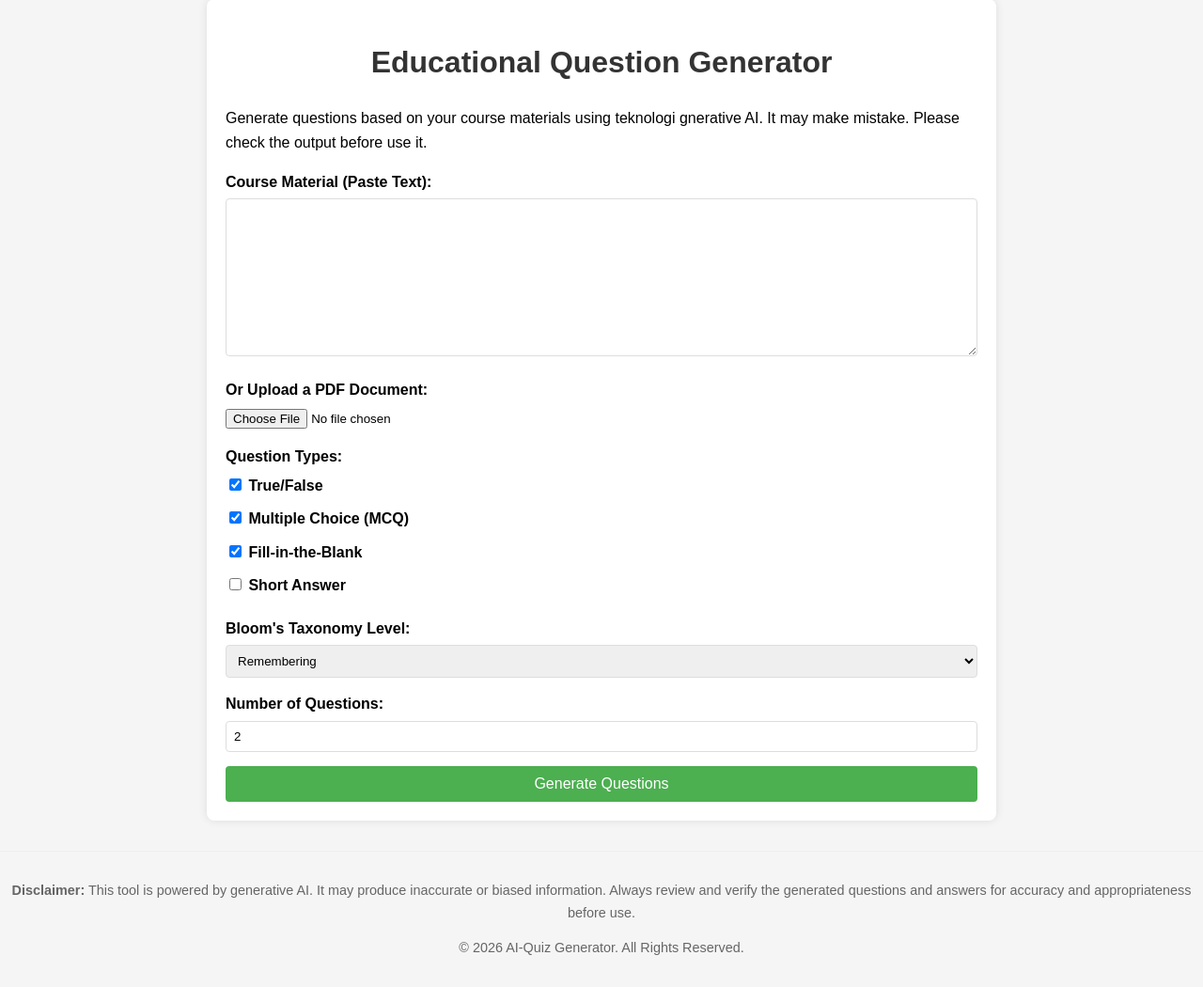
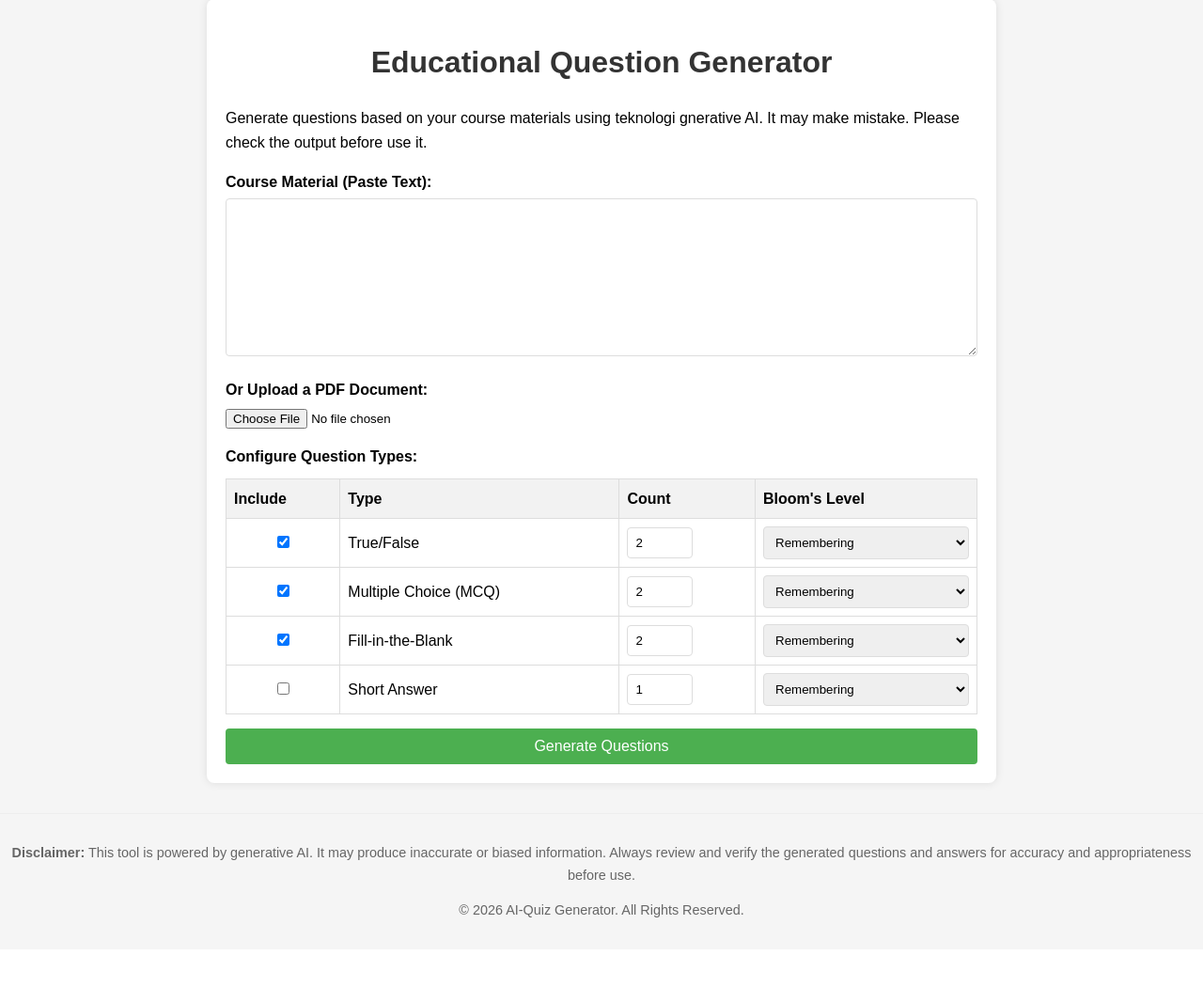
Before and after one commit to khairulas/aiquiz, a Flask app: page /create-quiz in a window 1280 px wide. Shown: the part 118-1168 px from the top of the page at 94% size. After the commit the page ends 1094 px from the top, so only its background shows below. Run offline with Flask 3, Linux system fonts and the light colour scheme; the visitor is signed in with stand-in values (Sample User, id 1); parts of the project's set-up code (start-up, migrations or seed data) failed here and were passed over; some libraries are stand-ins or nearby versions.

Commit message:
Enhanced to provide question number and taxonomy level of each question to be generated and show question marks on take and view quiz pages

````diff
--- a/app.py
+++ b/app.py
@@ -39,6 +39,25 @@ import markdown
 import pdfplumber
 import qrcode
 from bleach import clean
+from thefuzz import fuzz
+import string
+
+def normalize_answer(ans):
+    if not ans:
+        return ""
+    # Lowercase and strip surrounding whitespace
+    ans = str(ans).lower().strip()
+    # Remove any stray punctuation (like periods at the end)
+    ans = ans.translate(str.maketrans('', '', string.punctuation))
+
+    # Map common number words to digits
+    number_map = {
+        'zero': '0', 'one': '1', 'two': '2', 'three': '3', 'four': '4',
+        'five': '5', 'six': '6', 'seven': '7', 'eight': '8', 'nine': '9', 'ten': '10'
+    }
+
+    # Return the mapped digit, or the original word if it's not in the map
+    return number_map.get(ans, ans)
 
 # ==============================================================================
 # 1. APPLICATION SETUP AND CONFIGURATION
@@ -218,53 +237,29 @@ def extract_text_from_pdf(pdf_stream):
         app.logger.error(f"Error extracting text from PDF: {e}")
         return None
 
-def generate_questions(material, types, count, bloom_level):
+def generate_questions(material, configs, total_questions):
     start_time = time.time()
+
+    # REMOVED the generation_config that was causing the 400 Error
     model = genai.GenerativeModel('gemini-2.5-flash')
-    type_string = ", ".join(types)
+
+    breakdown_str = "\n".join([f"- {c['count']} {c['type']} question(s) targeting the Bloom's level: {c['bloom']}." for c in configs])
 
     prompt = f"""
-    Generate exactly {count} quiz questions based on the provided course material.
-    The questions should be of the following types: {type_string}.
-    Adhere to the Bloom's Taxonomy level of '{bloom_level}'.
+    Generate exactly {total_questions} quiz questions based on the provided course material.
+    You MUST adhere strictly to the following breakdown of question types and complexities:
 
-    CRITICAL: You MUST respond with only a valid JSON array of objects. Do not include any introductory text, explanations, or markdown formatting outside of the JSON block.
+    {breakdown_str}
+
+    CRITICAL: You MUST respond with only a valid JSON array of objects. Do not include any introductory text, explanations, or markdown formatting (like ```json) outside of the JSON block.
 
     The JSON array should contain one object for each question. Each object must have the following keys:
-    - "type": (String) The type of question ("True/False", "MCQ", "Fill-in-the-Blank", or "Short Answer").
+    - "type": (String) The exact type of question ("True/False", "MCQ", "Fill-in-the-Blank", or "Short Answer").
     - "marks": (Integer) A suggested mark, from 1 to 5, based on complexity.
-    - "bloom_level": (String) The Bloom's level you targeted.
+    - "bloom_level": (String) The specific Bloom's level you targeted based on the requested breakdown.
     - "text": (String) The content of the question itself.
-    - "options": (Array of Strings) For "MCQ" questions, an array of four option strings. For other types, this should be an empty array [].
+    - "options": (Array of Strings) For "MCQ" questions, an array of four option strings. DO NOT include letter labels or prefixes (like A., B., a), b)) inside the option strings. Provide ONLY the answer text. For other types, this should be an empty array [].
     - "answer": (String) The correct answer. For MCQs, this should be the full text of the correct option.
-
-    JSON Structure Example:
-    [
-      {{
-        "type": "True/False",
-        "marks": 1,
-        "bloom_level": "Understanding",
-        "text": "Structured data is the most common type of data generated today.",
-        "options": [],
-        "answer": "False"
-      }},
-      {{
-        "type": "MCQ",
-        "marks": 3,
-        "bloom_level": "Remembering",
-        "text": "What is the primary characteristic of big data?",
-        "options": ["Small volume", "High velocity", "Simple structure", "Limited sources"],
-        "answer": "High velocity"
-      }},
-      {{
-        "type": "Fill-in-the-Blank",
-        "marks": 2,
-        "bloom_level": "Remembering",
-        "text": "The command to initialize a new Git repository is 'git ____'.",
-        "options": [],
-        "answer": "init"
-      }}
-    ]
 
     COURSE MATERIAL:
     "{material}"
@@ -276,40 +271,63 @@ def generate_questions(material, types, count, bloom_level):
         return response.text
     except Exception as e:
         app.logger.error(f"Gemini API Error: {str(e)}")
-        raise Exception("An error occurred while generating questions.")
+        raise Exception(f"An error occurred while generating questions. Error: {str(e)}")
 
 def parse_questions(questions_text):
-    """
-    Parses a JSON string from Gemini into a list of question dictionaries.
-    """
+    """Parses a JSON string from Gemini into a list of question dictionaries."""
     try:
+        # 1. Search for EITHER an array [...] OR an object {...}
         json_match = re.search(r'\[.*\]|\{.*\}', questions_text, re.DOTALL)
         if not json_match:
-            app.logger.error(f"Could not find valid JSON in AI response: {questions_text}")
+            app.logger.error("Could not find valid JSON in the AI response.")
             return []
 
         clean_json_str = json_match.group(0)
-        parsed_data = json.loads(clean_json_str)
 
+        # 2. CLEANUP: Strip out trailing commas before closing brackets to prevent "Expecting property name" errors
+        clean_json_str = re.sub(r',\s*([\]}])', r'\1', clean_json_str)
+
+        # 3. Parse the JSON (strict=False ignores bad hidden characters)
+        parsed_data = json.loads(clean_json_str, strict=False)
+
+        # 4. Handle the case where Gemini wraps the array in a dictionary (e.g. {"questions": [...]})
+        if isinstance(parsed_data, dict):
+            # Hunt for the list inside the dictionary
+            found_list = False
+            for key, value in parsed_data.items():
+                if isinstance(value, list):
+                    parsed_data = value
+                    found_list = True
+                    break
+            # If it's just a single question object, wrap it in a list
+            if not found_list:
+                parsed_data = [parsed_data]
+
+        # 5. Safely extract the questions
         questions_for_app = []
         for q in parsed_data:
+            # Skip invalid entries if Gemini hallucinated strings instead of objects
+            if not isinstance(q, dict):
+                continue
+
+            options_data = q.get('options', [])
+            if not isinstance(options_data, list):
+                options_data = []
+
             new_q = {
-                'type': q.get('type'),
-                'marks': q.get('marks'),
-                'bloom_level': q.get('bloom_level'),
-                'text': q.get('text'),
-                'answer': q.get('answer'),
-                'options': '\n'.join(q.get('options', []))
+                'type': q.get('type', 'Unknown'),
+                'marks': q.get('marks', 1),
+                'bloom_level': q.get('bloom_level', 'Understanding'),
+                'text': q.get('text', 'Error: AI generated blank question.'),
+                'answer': q.get('answer', ''),
+                'options': '\n'.join([str(opt) for opt in options_data])
             }
             questions_for_app.append(new_q)
 
         return questions_for_app
 
-    except json.JSONDecodeError as e:
-        app.logger.error(f"JSON Parsing Error: {e}\nRaw Response was:\n{questions_text}")
-        return []
     except Exception as e:
-        app.logger.error(f"An unexpected error occurred in parse_questions: {e}")
+        app.logger.error(f"An error occurred in parse_questions: {e}\nRaw Response:\n{questions_text}")
         return []
 
 def send_reset_email(user):
@@ -476,34 +494,48 @@ def create_quiz():
             flash("No course material provided. Please paste text or upload a PDF.", 'danger')
             return redirect(url_for('index'))
 
-        if not form_data.getlist('question_types'):
-            flash("Please select at least one question type.", 'danger')
+        # --- NEW LOGIC: Parse the configuration table ---
+        configs = []
+        total_questions = 0
+
+        # Map checkbox names to their specific input field names
+        types_map = {
+            'qtype_tf': ('True/False', 'count_tf', 'bloom_tf'),
+            'qtype_mcq': ('MCQ', 'count_mcq', 'bloom_mcq'),
+            'qtype_fib': ('Fill-in-the-Blank', 'count_fib', 'bloom_fib'),
+            'qtype_sa': ('Short Answer', 'count_sa', 'bloom_sa')
+        }
+
+        for cb_name, (display_name, count_name, bloom_name) in types_map.items():
+            if form_data.get(cb_name):
+                try:
+                    count = int(form_data.get(count_name, 0))
+                except ValueError:
+                    count = 0
+
+                if count > 0:
+                    bloom = form_data.get(bloom_name)
+                    configs.append({'type': display_name, 'count': count, 'bloom': bloom})
+                    total_questions += count
+
+        # This is the NEW validation that replaces the old one!
+        if total_questions == 0:
+            flash("Please select at least one question type and ensure its count is greater than 0.", 'danger')
             return redirect(url_for('index'))
 
         sanitized_course_material = clean(course_material)
-        question_types = form_data.getlist('question_types')
-        num_questions = int(form_data.get('num_questions', 2))
-        bloom_level = form_data.get('bloom_level')
-
-        app.logger.info(f"User '{current_user.username}' is generating {num_questions} questions.")
-
         try:
-            questions_text = generate_questions(sanitized_course_material, question_types, num_questions, bloom_level)
+            # Pass the structured configs and total sum to the new function
+            questions_text = generate_questions(sanitized_course_material, configs, total_questions)
         except Exception as e:
             flash(str(e), 'danger')
             return redirect(url_for('index'))
 
-        json_match = re.search(r'\[.*\]|\{.*\}', questions_text, re.DOTALL)
-        if json_match:
-            clean_json_str = json_match.group(0)
-            questions_list_for_display = parse_questions(clean_json_str)
-        else:
-            questions_list_for_display = []
-            app.logger.error(f"Could not find JSON in Gemini response for user '{current_user.username}'.")
+        # --- NEW: Cleaner parsing block ---
+        questions_list_for_display = parse_questions(questions_text)
 
-        # Handle cases where parsing fails or returns nothing
         if not questions_list_for_display:
-            flash('The AI was unable to generate questions from the provided material. Please try again or rephrase your input.', 'danger')
+            flash('The AI was unable to generate valid questions. Please try again or simplify your request.', 'danger')
             return redirect(url_for('index'))
 
         question_type_order = ["True/False", "MCQ", "Fill-in-the-Blank", "Short Answer"]
@@ -1034,7 +1066,12 @@ def submit_quiz(public_id):
             questions_list.append(q_data)
 
         # Create a quick-lookup dict by question ID
-        questions_dict = {q['id']: q for q in questions_list}
+        # --- NEW: Sort the questions exactly how they appear on the quiz page ---
+        question_type_order = ["True/False", "MCQ", "Fill-in-the-Blank", "Short Answer"]
+        sorted_questions = sorted(
+            questions_list,
+            key=lambda q: question_type_order.index(q.get('question_type', '').strip()) if q.get('question_type', '').strip() in question_type_order else len(question_type_order)
+        )
 
         score = 0
         total_score = 0
@@ -1044,7 +1081,10 @@ def submit_quiz(public_id):
         student_name = request.form.get('student_name', 'Anonymous')
 
         # --- Grade the submission ---
-        for q_id, q_data in questions_dict.items():
+        # Loop through the sorted list instead of the scrambled dictionary
+        for q_data in sorted_questions:
+            q_id = q_data['id']  # Extract the ID from the sorted data
+
             question_marks = q_data.get('marks', 0)
             total_score += question_marks
 
@@ -1053,20 +1093,41 @@ def submit_quiz(public_id):
 
             is_correct = False
             if q_data['question_type'] in ['MCQ', 'True/False', 'Fill-in-the-Blank']:
-                is_correct = student_answer_text.strip().lower() == correct_answer_text.lower()
+
+                # 1. Normalize both answers first (handles "five" vs "5")
+                norm_student = normalize_answer(student_answer_text)
+                norm_correct = normalize_answer(correct_answer_text)
+
+                # 2. Check for exact match (fastest)
+                if norm_student == norm_correct:
+                    is_correct = True
+                else:
+                    # 3. If not exact, check fuzzy match (handles typos like "prediciton")
+                    # fuzz.ratio returns a score from 0 to 100
+                    similarity_score = fuzz.ratio(norm_student, norm_correct)
+
+                    # You can tweak this threshold. 85 is usually safe for catching typos
+                    # without accepting entirely wrong words.
+                    if similarity_score >= 85:
+                        is_correct = True
+
             elif q_data['question_type'] == 'Short Answer':
                 if student_answer_text != 'Not Answered':
                     is_correct = grade_short_answer_with_gemini(correct_answer_text, student_answer_text)
 
             if is_correct:
                 score += question_marks
+                marks_earned = question_marks  # <-- Make sure this line exists
+            else:
+                marks_earned = 0               # <-- Make sure this line exists
 
             # For display on the results page
             results_for_template.append({
                 'question': q_data,
                 'student_answer': student_answer_text,
                 'correct_answer': correct_answer_text,
-                'is_correct': is_correct
+                'is_correct': is_correct,
+                'marks_earned': marks_earned   # <-- Check the spelling here!
             })
 
             # For storing in the 'student_answers' subcollection
--- a/templates/index.html
+++ b/templates/index.html
@@ -18,27 +18,23 @@
         </div>
 
         <div class="form-group">
-            <label>Question Types:</label>
-            <div class="checkbox-group">
-
-                <!-- ✅ NEW ORDER: 1. True/False -->
-                <label><input type="checkbox" name="question_types" value="True/False" checked> True/False</label>
-
-                <!-- ✅ NEW ORDER: 2. Multiple Choice -->
-                <label><input type="checkbox" name="question_types" value="MCQ" checked> Multiple Choice (MCQ)</label>
-
-                <!-- ✅ NEW ORDER: 3. Fill-in-the-Blank -->
-                <label><input type="checkbox" name="question_types" value="Fill-in-the-Blank" checked> Fill-in-the-Blank</label>
-
-                <!-- ✅ NEW ORDER: 4. Short Answer -->
-                <label><input type="checkbox" name="question_types" value="Short Answer"> Short Answer</label>
-
-            </div>
-        </div>
-
-        <div class="form-group">
-            <label for="bloom_level">Bloom's Taxonomy Level:</label>
-            <select id="bloom_level" name="bloom_level" required>
+            <label>Configure Question Types:</label>
+            <table class="results-table" style="margin-top: 10px;">
+                <thead>
+                    <tr>
+                        <th>Include</th>
+                        <th>Type</th>
+                        <th>Count</th>
+                        <th>Bloom's Level</th>
+                    </tr>
+                </thead>
+                <tbody>
+                    <tr>
+                        <td style="text-align: center;"><input type="checkbox" name="qtype_tf" value="True/False" checked></td>
+                        <td>True/False</td>
+                        <td><input type="number" name="count_tf" min="1" max="10" value="2" style="width: 70px;"></td>
+                        <td>
+                            <select name="bloom_tf">
                                 <option value="Remembering">Remembering</option>
                                 <option value="Understanding">Understanding</option>
                                 <option value="Applying">Applying</option>
@@ -46,11 +42,55 @@
                                 <option value="Evaluating">Evaluating</option>
                                 <option value="Creating">Creating</option>
                             </select>
-        </div>
-
-        <div class="form-group">
-            <label for="num_questions">Number of Questions:</label>
-            <input type="number" id="num_questions" name="num_questions" min="1" max="20" value="2" required>
+                        </td>
+                    </tr>
+                    <tr>
+                        <td style="text-align: center;"><input type="checkbox" name="qtype_mcq" value="MCQ" checked></td>
+                        <td>Multiple Choice (MCQ)</td>
+                        <td><input type="number" name="count_mcq" min="1" max="10" value="2" style="width: 70px;"></td>
+                        <td>
+                            <select name="bloom_mcq">
+                                <option value="Remembering">Remembering</option>
+                                <option value="Understanding">Understanding</option>
+                                <option value="Applying">Applying</option>
+                                <option value="Analyzing">Analyzing</option>
+                                <option value="Evaluating">Evaluating</option>
+                                <option value="Creating">Creating</option>
+                            </select>
+                        </td>
+                    </tr>
+                    <tr>
+                        <td style="text-align: center;"><input type="checkbox" name="qtype_fib" value="Fill-in-the-Blank" checked></td>
+                        <td>Fill-in-the-Blank</td>
+                        <td><input type="number" name="count_fib" min="1" max="10" value="2" style="width: 70px;"></td>
+                        <td>
+                            <select name="bloom_fib">
+                                <option value="Remembering">Remembering</option>
+                                <option value="Understanding">Understanding</option>
+                                <option value="Applying">Applying</option>
+                                <option value="Analyzing">Analyzing</option>
+                                <option value="Evaluating">Evaluating</option>
+                                <option value="Creating">Creating</option>
+                            </select>
+                        </td>
+                    </tr>
+                    <tr>
+                        <td style="text-align: center;"><input type="checkbox" name="qtype_sa" value="Short Answer"></td>
+                        <td>Short Answer</td>
+                        <td><input type="number" name="count_sa" min="1" max="10" value="1" style="width: 70px;"></td>
+                        <td>
+                            <select name="bloom_sa">
+                                <option value="Remembering">Remembering</option>
+                                <option value="Understanding">Understanding</option>
+                                <option value="Applying">Applying</option>
+                                <option value="Analyzing">Analyzing</option>
+                                <option value="Evaluating">Evaluating</option>
+                                <option value="Creating">Creating</option>
+                            </select>
+                        </td>
+                    </tr>
+                </tbody>
+            </table>
         </div>
 
         <button type="submit">Generate Questions</button>
````
Also changed, not shown: templates/quiz.html (+10 -2 lines), templates/quiz_results.html (+8 -7 lines), templates/take_quiz.html (+9 -2 lines). Lines whose indentation alone changed are shown as unchanged.
